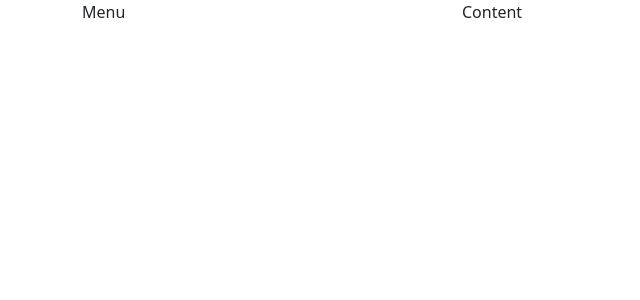
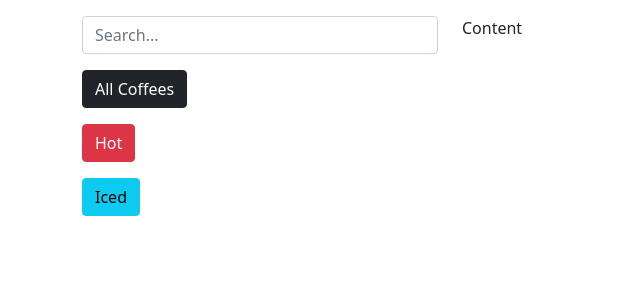
Before and after one commit to harundogdu/kloia, a React (Create React App) app: page / in a window 1280 px wide. Shown: the top 300 px of the page, without its empty margins (0-640 px from the left). Built offline with nearby package versions, Linux system fonts and the light colour scheme.

Commit message:
The design of the "menu" area has been done.

```diff
--- a/src/components/Container/index.js
+++ b/src/components/Container/index.js
@@ -4,7 +4,7 @@ import Content from "../Content";
 import { Col, Container as ContainerMain, Row } from "react-bootstrap";
 function Container() {
   return (
-    <ContainerMain>
+    <ContainerMain className="mt-3">
       <Row>
         <Col md={4}>
           <Menu />
--- a/src/components/Menu/index.js
+++ b/src/components/Menu/index.js
@@ -1,7 +1,22 @@
 import React from "react";
+import FormInput from "../shared-components/FormInput";
+import { Button } from "react-bootstrap";
 
 function Menu() {
-  return <div>Menu</div>;
+  return (
+    <div>
+      <FormInput />
+      <Button className="d-block" title="All Coffees" variant="dark">
+        All Coffees
+      </Button>
+      <Button className="d-block my-3" title="Hot" variant="danger">
+        Hot
+      </Button>
+      <Button className="d-block" title="Iced" variant="info">
+        Iced
+      </Button>
+    </div>
+  );
 }
 
 export default Menu;
--- /dev/null
+++ b/src/components/shared-components/FormInput/index.js
@@ -0,0 +1,14 @@
+import React from "react";
+import { Form } from "react-bootstrap";
+
+function FormInput() {
+  return (
+    <Form>
+      <Form.Group className="mb-3">
+        <Form.Control type="text" placeholder="Search..." />
+      </Form.Group>
+    </Form>
+  );
+}
+
+export default FormInput;
```
